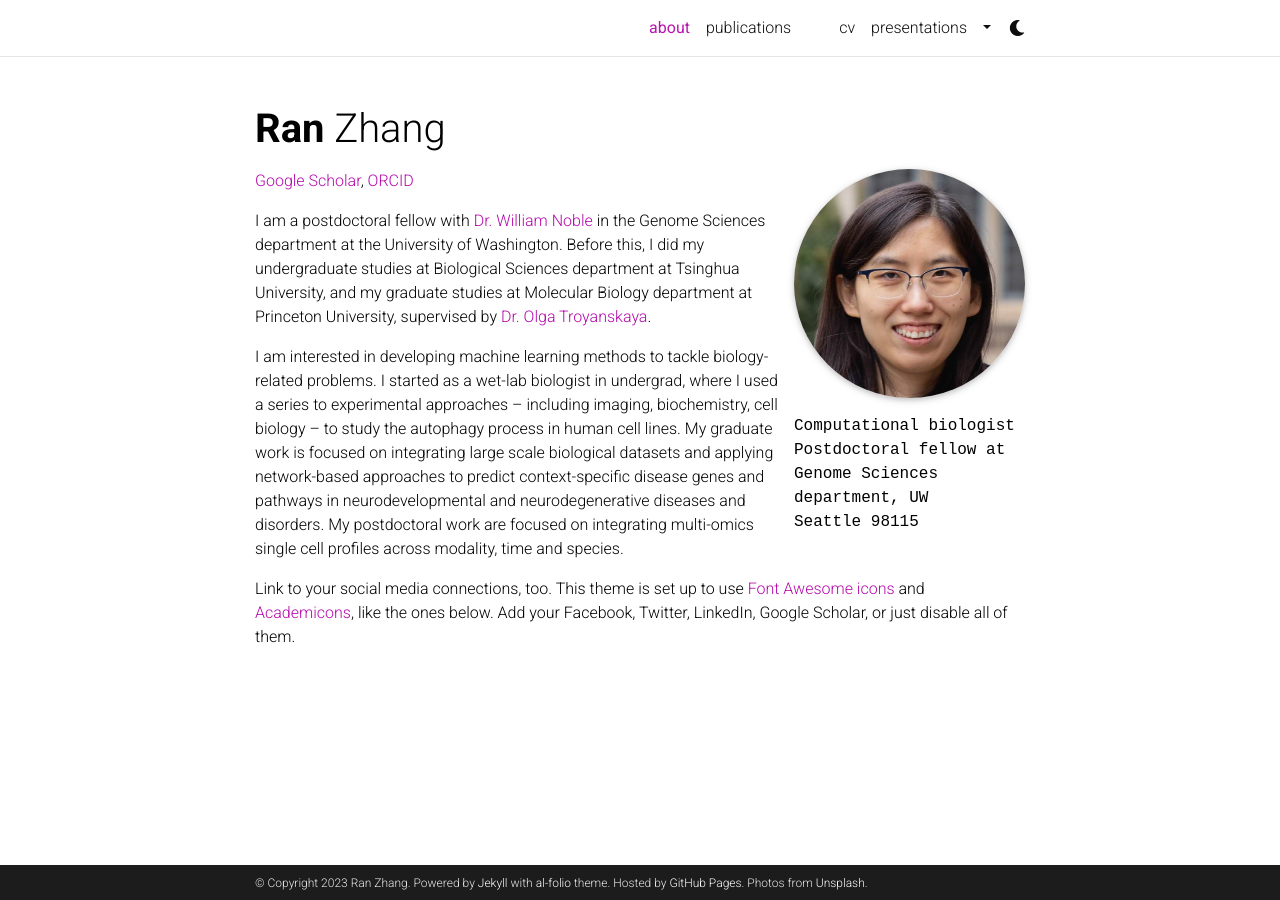
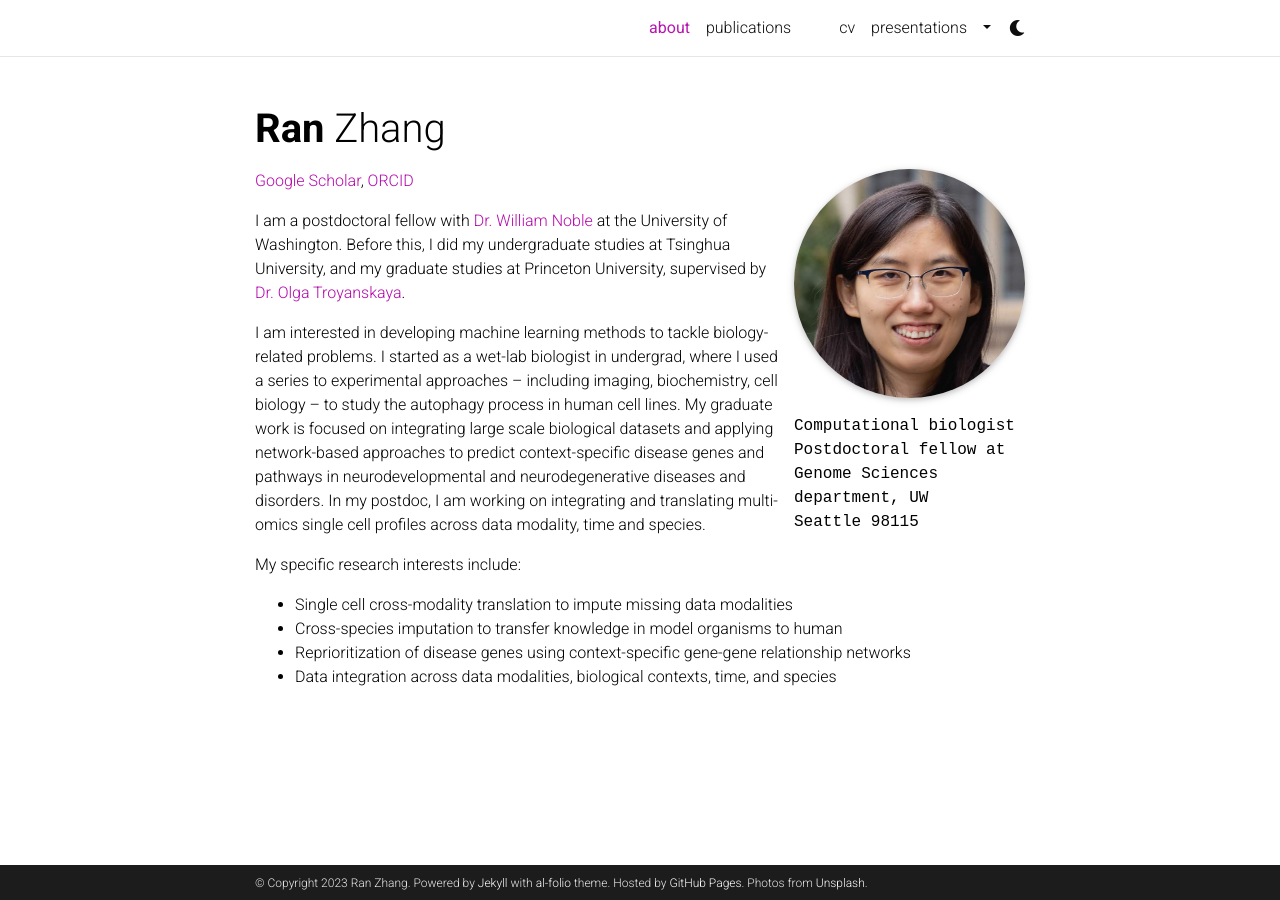
Before and after one commit to RanZhang08/RanZhang08.github.io, a Jekyll site: the page built from _pages/about.md, in a window 1280 px wide. Built offline with Jekyll 4.4.1, drawn with Linux system fonts in a browser that asks for light colours; full-size pictures stand in for the smaller copies a plugin makes; comment, search, counter and statistics services are not loaded; a style sheet for code colours, icons or effects is not loaded.

Commit message:
more mod

```diff
--- a/_pages/about.md
+++ b/_pages/about.md
@@ -22,12 +22,16 @@ social: false  # includes social icons at the bottom of the page
 [Google Scholar](https://scholar.google.com/citations?user=mnTncLgAAAAJ&hl=en/),
 [ORCID](https://orcid.org/0000-0002-7630-1251)
 
-I am a postdoctoral fellow with [Dr. William Noble](https://noble.gs.washington.edu/~wnoble/) in the Genome Sciences department at the University of Washington.
-Before this, I did my undergraduate studies at Biological Sciences department at Tsinghua University, and my graduate studies at Molecular Biology department at Princeton University, supervised by [Dr. Olga Troyanskaya](https://function.princeton.edu/).
+I am a postdoctoral fellow with [Dr. William Noble](https://noble.gs.washington.edu/~wnoble/) at the University of Washington.
+Before this, I did my undergraduate studies at Tsinghua University, and my graduate studies at Princeton University, supervised by [Dr. Olga Troyanskaya](https://function.princeton.edu/).
 
 I am interested in developing machine learning methods to tackle biology-related problems.
 I started as a wet-lab biologist in undergrad, where I used a series to experimental approaches -- including imaging, biochemistry, cell biology -- to study the autophagy process in human cell lines.
 My graduate work is focused on integrating large scale biological datasets and applying network-based approaches to predict context-specific disease genes and pathways in neurodevelopmental and neurodegenerative diseases and disorders.
-My postdoctoral work are focused on integrating multi-omics single cell profiles across modality, time and species.
+In my postdoc, I am working on integrating and translating multi-omics single cell profiles across data modality, time and species.
 
-Link to your social media connections, too. This theme is set up to use [Font Awesome icons](http://fortawesome.github.io/Font-Awesome/) and [Academicons](https://jpswalsh.github.io/academicons/), like the ones below. Add your Facebook, Twitter, LinkedIn, Google Scholar, or just disable all of them.
+My specific research interests include:
+* Single cell cross-modality translation to impute missing data modalities
+* Cross-species imputation to transfer knowledge in model organisms to human
+* Reprioritization of disease genes using context-specific gene-gene relationship networks
+* Data integration across data modalities, biological contexts, time, and species
```
Also changed, not shown: _data/cv.yml (+0 -13 lines).
